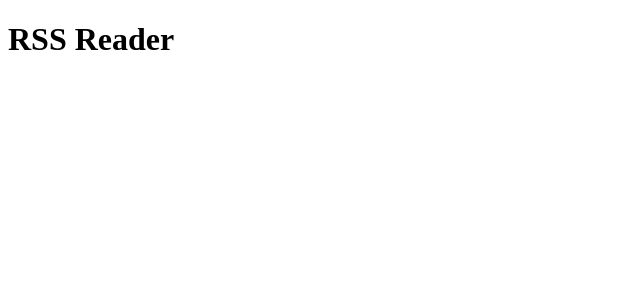
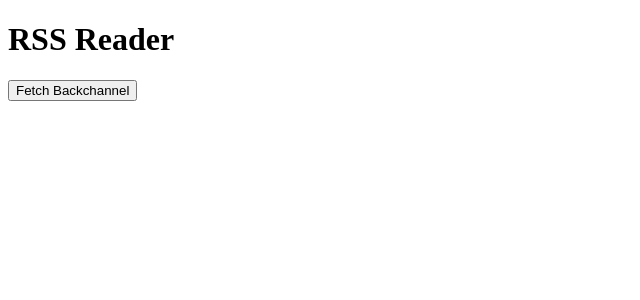
Before and after one commit to Uvacoder/uva-getmyfeeds-4303, a React (Create React App) app: page / in a window 1280 px wide. Shown: the top 300 px of the page, without its empty margins (0-640 px from the left). Built offline with nearby package versions, Linux system fonts and the light colour scheme.

Commit message:
basic rss-json fetch implemented

```diff
--- a/src/App.js
+++ b/src/App.js
@@ -1,5 +1,15 @@
+import { fetchFeed } from "./services";
+import { useState } from "react";
+
 function App() {
-  return <h1>RSS Reader</h1>;
+  return (
+    <>
+      <h1>RSS Reader</h1>
+      <button onClick={() => fetchFeed("https://medium.com/feed/backchannel")}>
+        Fetch Backchannel
+      </button>
+    </>
+  );
 }
 
 export default App;
--- /dev/null
+++ b/src/services/index.js
@@ -0,0 +1,5 @@
+const RSS2JSON_URL = "https://api.rss2json.com/v1/api.json?rss_url";
+
+export const fetchFeed = async (URL) => {
+  await fetch(`${RSS2JSON_URL}=${URL}`).then((res) => res.json());
+};
```
Also changed, not shown: 1 other file (tests, documents, lock files or other folders).
